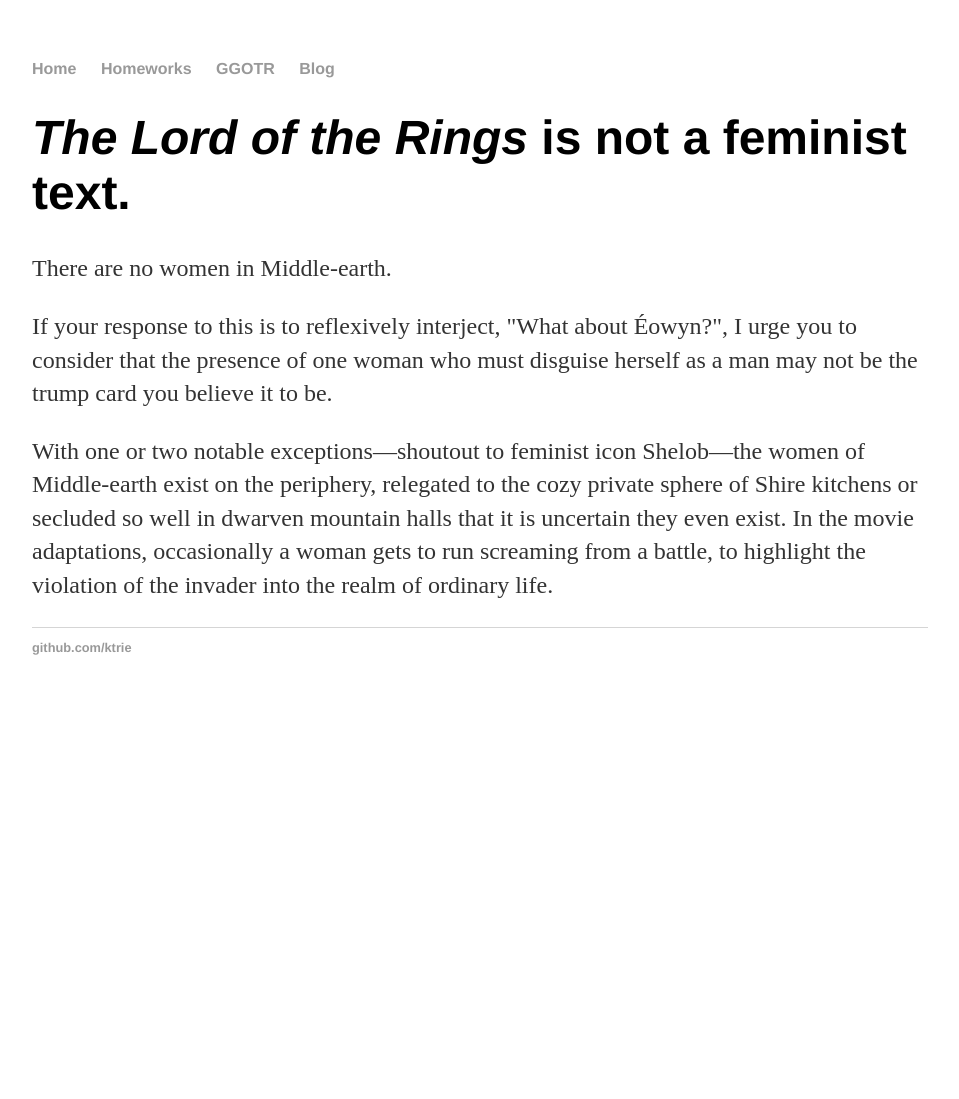
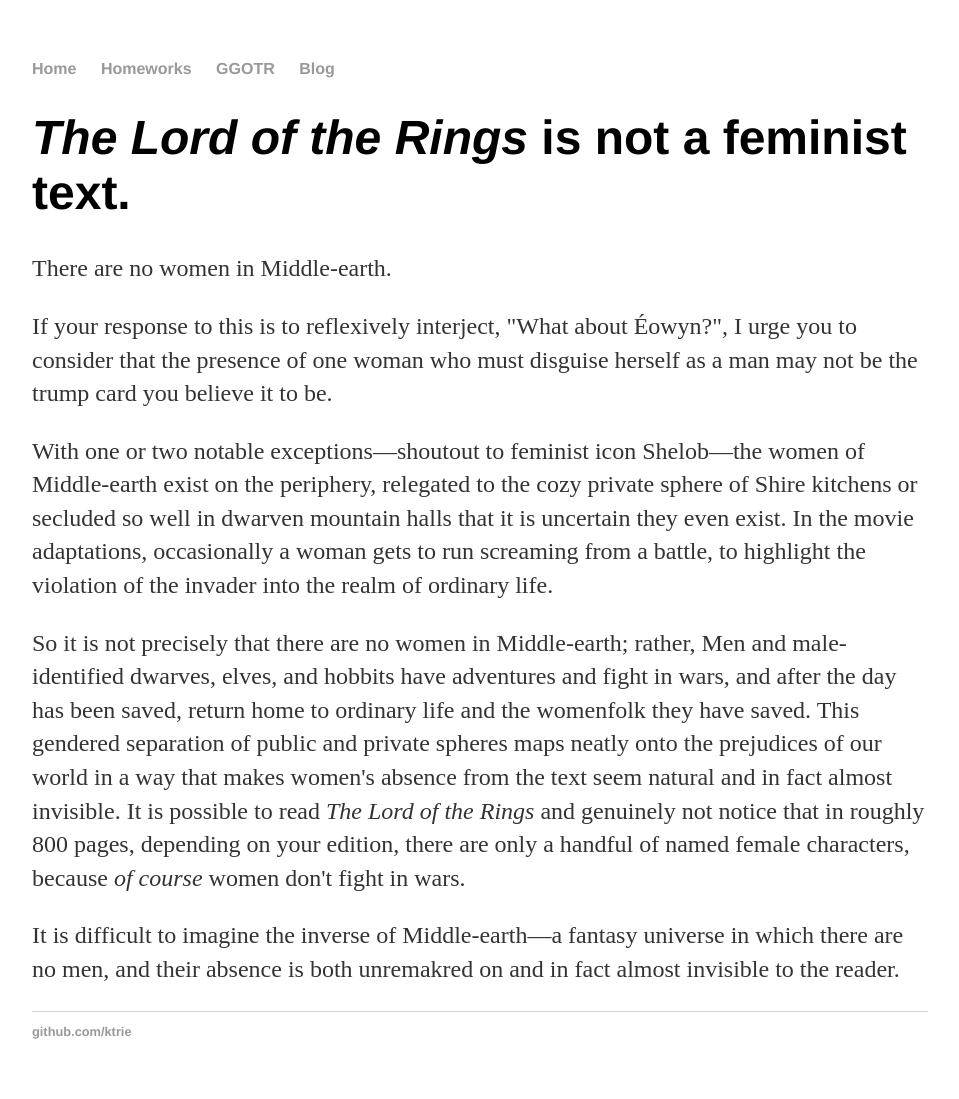
Before and after one commit to ktrie/ktrie.github.io, a Jekyll site: the page built from GGOTR/index.html, in a window 1280 px wide. Shown: the whole page, without its empty margins (160-1119 px from the left). Built offline with Jekyll 4.4.1, drawn with Linux system fonts in a browser that asks for light colours; before the commit the page ends 900 px from its top, so only the background shows below that.

Commit message:
Update index.html

```diff
--- a/GGOTR/index.html
+++ b/GGOTR/index.html
@@ -10,3 +10,9 @@
 
 <p>With one or two notable exceptions—shoutout to feminist icon Shelob—the women of Middle-earth exist on the periphery, relegated to the cozy private sphere of Shire kitchens or secluded so well in dwarven mountain halls that it is uncertain they even exist.
   In the movie adaptations, occasionally a woman gets to run screaming from a battle, to highlight the violation of the invader into the realm of ordinary life.</p>
+
+<p>So it is not precisely that there are no women in Middle-earth; rather, Men and male-identified dwarves, elves, and hobbits have adventures and fight in wars, and after the day has been saved, return home to ordinary life and the womenfolk they have saved.
+This gendered separation of public and private spheres maps neatly onto the prejudices of our world in a way that makes women's absence from the text seem natural and in fact almost invisible.
+  It is possible to read <em>The Lord of the Rings</em> and genuinely not notice that in roughly 800 pages, depending on your edition, there are only a handful of named female characters, because <em>of course</em> women don't fight in wars.</p>
+
+<p>It is difficult to imagine the inverse of Middle-earth—a fantasy universe in which there are no men, and their absence is both unremakred on and in fact almost invisible to the reader.</p>
```
